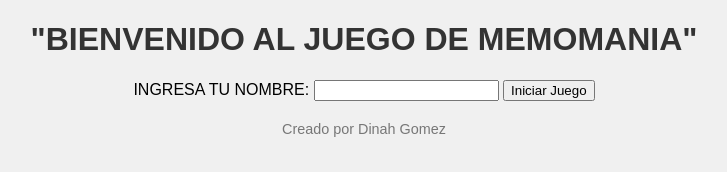
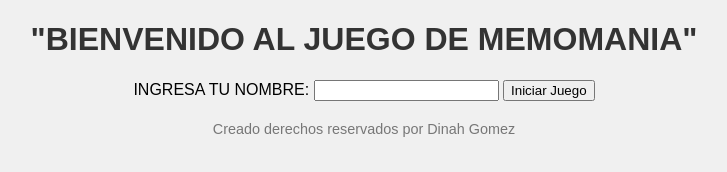
Before and after one commit to Dynah1970/Memory-Match-Game, a website with bundled scripts: page src/index.html in a window 1280 px wide. Shown: the whole page, without its empty margins (276-1003 px from the left). Built offline with nearby package versions, Linux system fonts and the light colour scheme.

Commit message:
memorama html

```diff
--- a/src/index.html
+++ b/src/index.html
@@ -35,7 +35,7 @@
         <button id="boton-juego-nuevo" data-testid="boton-juego-nuevo">Jugar de Nuevo</button>
     </div>
 
-    <footer>Creado por Dinah Gomez</footer>
+    <footer>Creado derechos reservados  por Dinah Gomez</footer>
 
     <script src="main.js" type="module"></script>
 </body>
```
